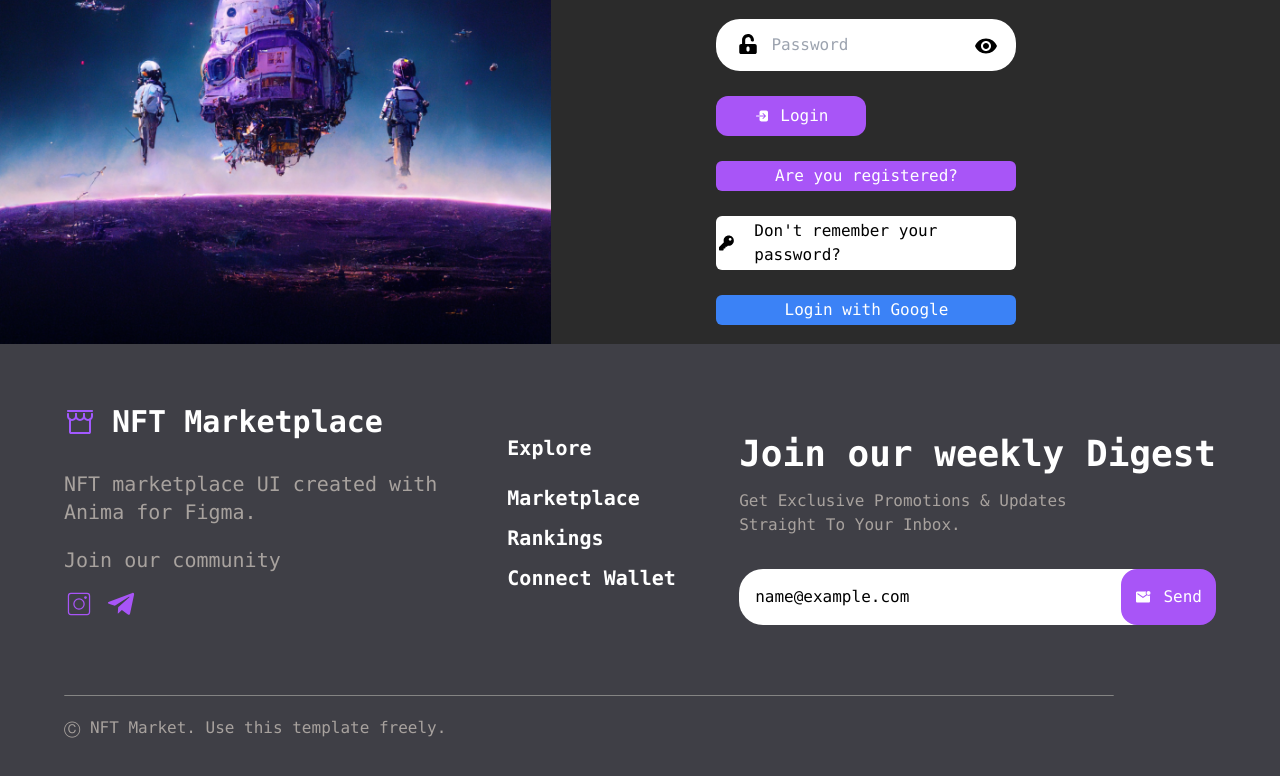
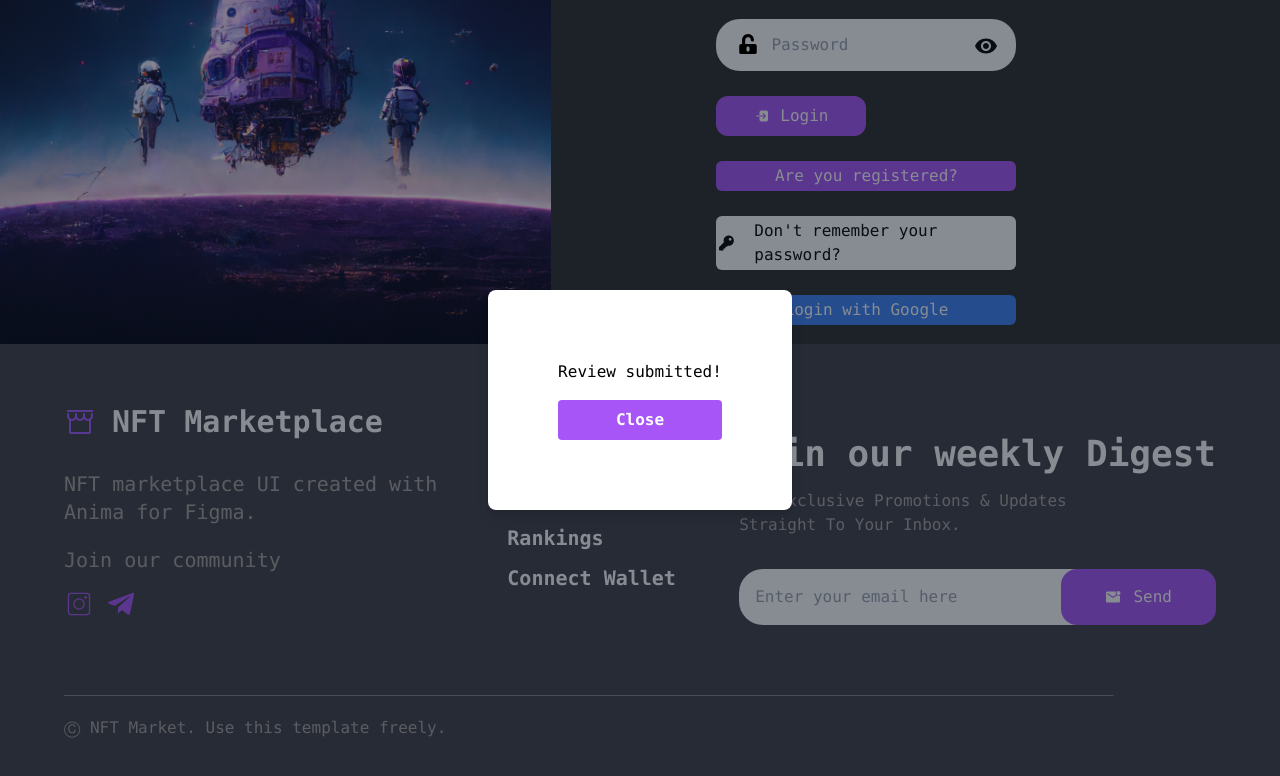
Before and after one commit to NABIL234234/NFT-MARKETPLACE, a React (Vite) app: page /login in a window 1280 px wide. Both pictures are taken after typing "name@example.com" into the empty fields and a click on the button "Send". Shown: the part 361-1137 px from the top of the page. Built offline with nearby package versions, Linux system fonts and the light colour scheme; a web font is replaced by a local one.

Commit message:
style: fixed button

```diff
--- a/src/components/Footer/Footer.jsx
+++ b/src/components/Footer/Footer.jsx
@@ -1,16 +1,60 @@
 import React from "react";
 import { NavLink } from "react-router-dom";
+import { useState } from "react";
 
 // images
 import market from "../../../src/assets/IMAGE/PLAY.SVG/nav/Storefront.svg";
 import { CiInstagram } from "react-icons/ci";
 import { FaTelegramPlane } from "react-icons/fa";
 import Border from "../../../src/assets/IMAGE/SECTION/Border.svg";
+import { IoMdMailUnread } from "react-icons/io";
 
-
-import Subscribe from "../buttons/Subscribe";
+const Popup = ({ onClose }) => {
+  return (
+    <div className="fixed top-0 left-0 right-0 bottom-0 flex items-center justify-center bg-gray-900 bg-opacity-50">
+      <div className="flex flex-col bg-white p-[70px] rounded-lg shadow-lg transform scale-100 opacity-100 transition-transform transition-opacity duration-500">
+        <p className="mb-4">Review submitted!</p>
+        <button
+          className="bg-purple-500 hover:bg-purple-600 text-white font-bold py-2 px-4 rounded"
+          onClick={onClose}
+        >
+          Close
+        </button>
+      </div>
+    </div>
+  );
+};
 
 export default function Footer() {
+  const [showPopup, setShowPopup] = useState(false);
+  const [inputValue, setInputValue] = useState("");
+  const [error, setError] = useState("");
+
+  const handleSend = (event) => {
+    event.preventDefault(); // Prevent the default form submission action
+
+    if (inputValue.trim() === "") {
+      setError("Please enter text before submitting.");
+    } else {
+      // Logic for sending data (e.g., to a server)
+      // Show the popup after submission
+      setShowPopup(true);
+      setError("");
+      setInputValue(""); // Clear the input field after submission
+    }
+  };
+
+  const handleClose = () => {
+    setShowPopup(false);
+  };
+
+  const handleChange = (event) => {
+    setInputValue(event.target.value);
+    if (event.target.value.trim() !== "") {
+      setError("");
+    }
+  };
+
   return (
     <>
       <footer className="p-[20px] bg-zinc-700 ">
@@ -31,8 +75,18 @@ export default function Footer() {
                 <h4 className="pt-[20px]">Join our community</h4>
               </div>
               <div className="flex gap-[12px] pt-[15px] text-3xl text-purple-500">
-              <a href="https://www.instagram.com/magic_nftmarcketplace?igsh=ZmplY3c0ZTI4eWI5" className="text-3xl"><CiInstagram /></a>
-              <a href="https://t.me/magic_nft_marketplace" className="text-3xl"><FaTelegramPlane /></a>
+                <a
+                  href="https://www.instagram.com/magic_nftmarcketplace?igsh=ZmplY3c0ZTI4eWI5"
+                  className="text-3xl"
+                >
+                  <CiInstagram />
+                </a>
+                <a
+                  href="https://t.me/magic_nft_marketplace"
+                  className="text-3xl"
+                >
+                  <FaTelegramPlane />
+                </a>
               </div>
             </div>
             <div className="mt-[30px] text-xl  flex flex-col gap-[12px]  text-white">
@@ -65,25 +119,34 @@ export default function Footer() {
                 </ul>
               </div>
             </div>
-            <div>
+            <form onSubmit={handleSend}>
               <div className="text-white pt-[30px]">
                 <h2 className=" text-4xl font-bold">Join our weekly Digest</h2>
                 <p className="max-w-[370px] pt-[15px] text-stone-400">
                   Get Exclusive Promotions & Updates Straight To Your Inbox.
                 </p>
               </div>
-
               <div className="relative mt-8 mb-[40px]">
                 <div className=" flex flex-col gap-2 mdd:relative w-full h-[56px]">
                   <input
                     className="bg-white p-4 rounded-3xl w-full h-full z-0 focus:outline-none mdd:pr-[140px]"
                     placeholder="Enter your email here"
                     type="email"
+                    value={inputValue}
+                    onChange={handleChange}
                   />
-                <Subscribe />
+                   {error && <p className="text-red-500 absolute top-16">{error}</p>}
+                  <button
+                    type="submit"
+                    className="mdd:absolute flex items-center justify-center gap-[12px] rounded-2xl text-white hover:text-black border-2 bg-purple-500 hover:bg-white border-purple-500 hover:border-black  transition ease-in-out delay-15 p-3 pl-[42px] pr-[42px] right-0 top-0 bottom-0"
+                  >
+                    <IoMdMailUnread />
+                    Send
+                  </button>
                 </div>
               </div>
-            </div>
+              {showPopup && <Popup onClose={handleClose} />}
+            </form>
           </div>
           <div className="pt-[30px]">
             <img src={Border} alt="border" />
--- a/src/pages/Home/Digest/Digest.jsx
+++ b/src/pages/Home/Digest/Digest.jsx
@@ -1,12 +1,16 @@
 import React, { useState } from "react";
 import SpaceMan from "../../../../src/assets/IMAGE/SECTION/SpaceMan.png";
+import { IoMdMailUnread } from "react-icons/io";
 
 const Popup = ({ onClose }) => {
   return (
     <div className="fixed top-0 left-0 right-0 bottom-0 flex items-center justify-center bg-gray-900 bg-opacity-50">
       <div className="flex flex-col bg-white p-[70px] rounded-lg shadow-lg transform scale-100 opacity-100 transition-transform transition-opacity duration-500">
         <p className="mb-4">Review submitted!</p>
-        <button className="bg-purple-500 hover:bg-purple-600 text-white font-bold py-2 px-4 rounded" onClick={onClose}>
+        <button
+          className="bg-purple-500 hover:bg-purple-600 text-white font-bold py-2 px-4 rounded"
+          onClick={onClose}
+        >
           Close
         </button>
       </div>
@@ -70,11 +74,12 @@ export default function Digest() {
                   value={inputValue}
                   onChange={handleChange}
                 />
-                {error && <p className="text-red-500">{error}</p>}
+                {error && <p className="text-red-500 absolute top-16">{error}</p>}
                 <button
                   type="submit"
-                  className="bg-purple-500 hover:bg-white text-white hover:text-black font-bold py-2 px-4 rounded-3xl"
+                  className="mdd:absolute flex items-center justify-center gap-[12px] rounded-2xl text-white hover:text-black border-2 bg-purple-500 hover:bg-white border-purple-500 hover:border-black  transition ease-in-out delay-15 p-3 pl-[42px] pr-[42px] right-0 top-0 bottom-0"
                 >
+                  <IoMdMailUnread />
                   Send
                 </button>
               </div>
```
